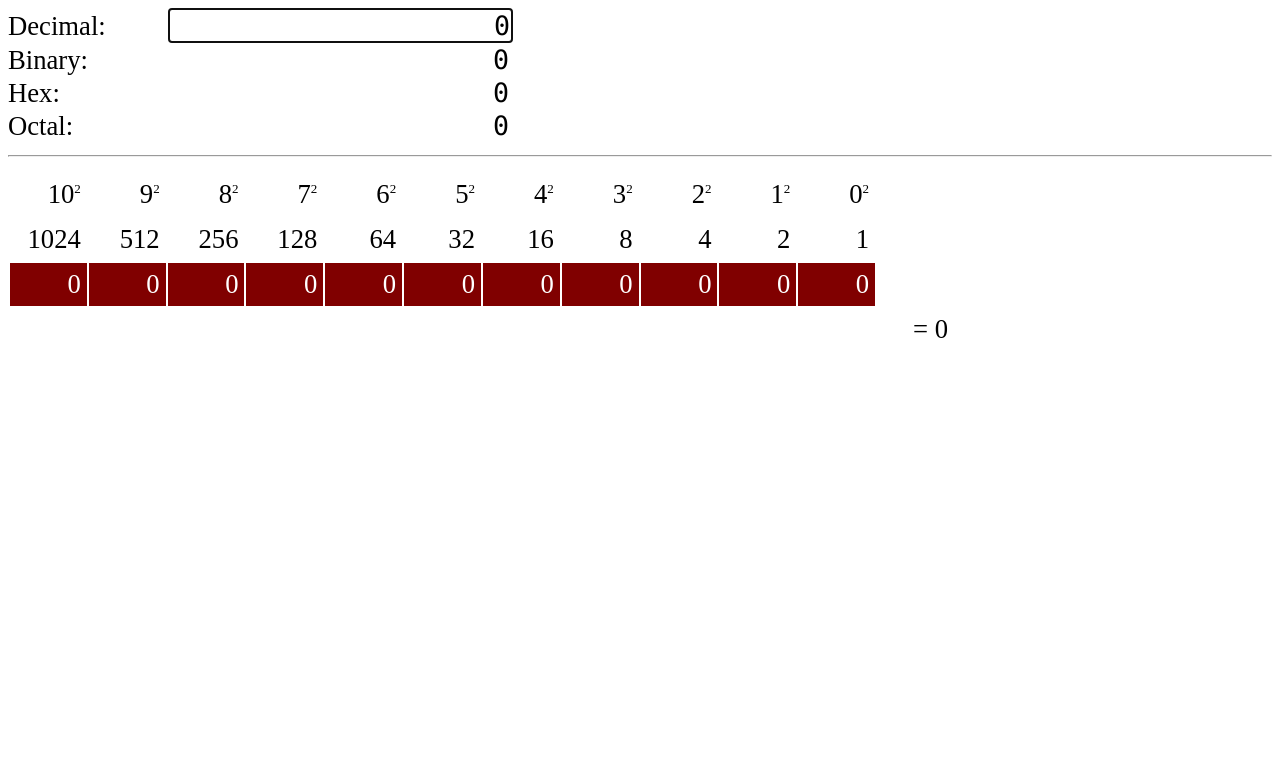
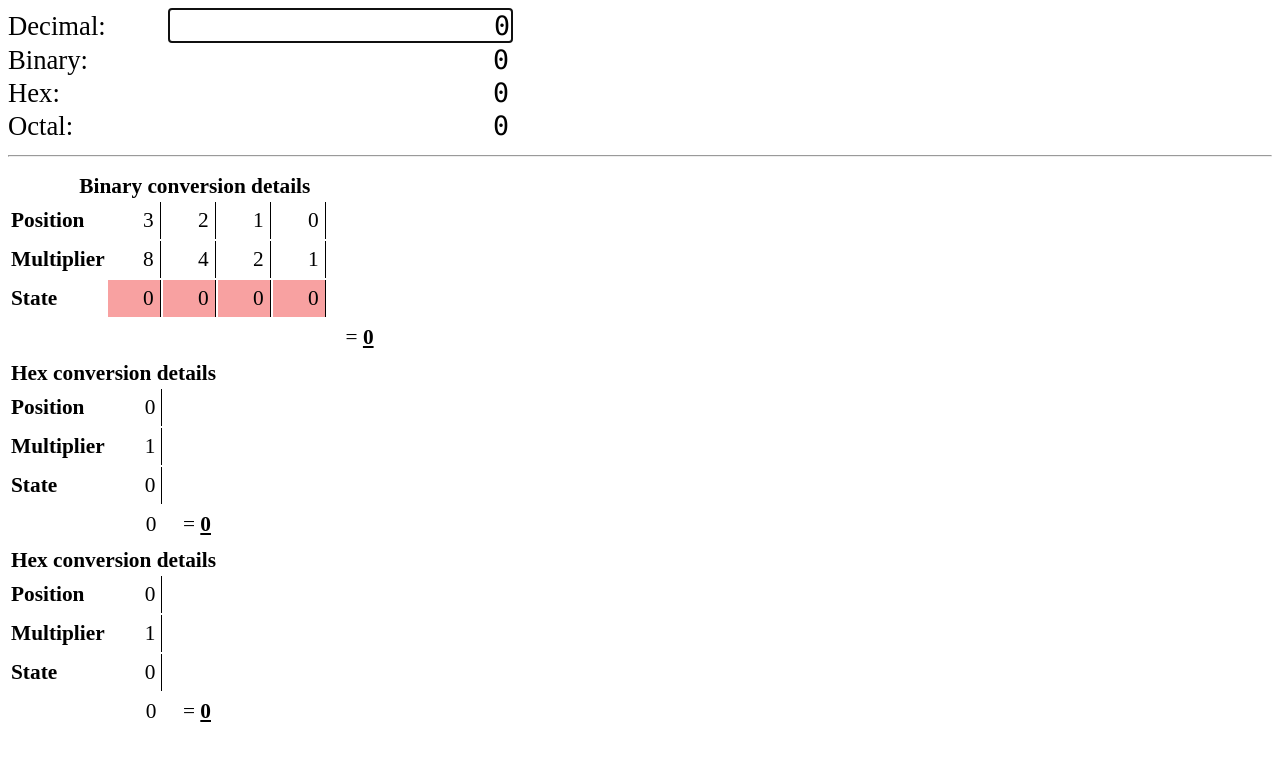
Before and after one commit to fstender/decbinhexoct, a Gatsby site: page / in a window 1280 px wide. Built offline with nearby package versions, Linux system fonts and the light colour scheme; Gatsby itself is replaced by a stand-in of ours.

Commit message:
Added hex and octal details

```diff
--- a/package.json
+++ b/package.json
@@ -34,7 +34,11 @@
     "rimraf": "^2.6.3"
   },
   "keywords": [
-    "decimal", "binary", "hex", "octal", "converter"
+    "decimal",
+    "binary",
+    "hex",
+    "octal",
+    "converter"
   ],
   "license": "MIT"
 }
--- a/src/assets/styles/main.css
+++ b/src/assets/styles/main.css
@@ -20,23 +20,33 @@ span.label {
 }
 
 table.details {
-    table-layout: fixed;
-    width: 75%;
     text-align: right;
+    font-size: 16pt;
+}
+
+table.details th {
+    text-align: left;
+}
+
+table.details th.center {
+    text-align: center;
 }
 
 table.details td {
     padding: 6px;
+    min-width: 40px;
 }
 
-td.bit_on {
-    background-color: seagreen;
-    color: white;
+table.details td.br {
+    border-right: 1px solid black;
 }
 
-td.bit_off {
-    background-color: maroon;
-    color: white;
+table.details td.on {
+    background-color: #c4eec4;
+}
+
+table.details td.off {
+    background-color: #f8a1a1;
 }
 
 sup {
--- a/src/components/BinaryDetails.js
+++ b/src/components/BinaryDetails.js
@@ -1,49 +1,77 @@
 import React from 'react';
 
 class BinaryDetails extends React.Component {
-
-  constructor(props) {
-    super(props);
-  }
-
-
-  toBinary(value) {
-    let number = Number.parseInt(value);
-    return Number.isNaN(number) ? '' : number.toString(2);
-  }
-
   sumOperand(bitset, bitvalue, value) {
     let remainder = value - bitvalue;
     if (remainder > bitvalue) {
-      return bitset ? "+ " + bitvalue : "";
+      return bitset ? '+ ' + bitvalue : '';
     }
-    return bitset ? bitvalue : "";
+    return bitset ? bitvalue : '';
+  }
+
+  neededNumberOfBits(value) {
+    for (let i = 3; i < 20; i++) {
+      let bitvalue = Math.pow(2, i);
+      if (value - bitvalue < bitvalue) {
+        return i;
+      }
+    }
+    return 20;
   }
 
   render() {
     const value = this.props.value;
 
-    let x0 = [];
-    let x1 = [];
-    let x2 = [];
-    let x3 = [];
-    for (let i = 10; i >= 0; i--) {
+    const needed = this.neededNumberOfBits(value);
+    let row1 = [],
+      row2 = [],
+      row3 = [],
+      row4 = [];
+    for (let i = needed; i >= 0; i--) {
       let bitvalue = Math.pow(2, i);
       let bitset = (value & bitvalue) === bitvalue;
-      x0.push(<td>{i}<sup>2</sup></td>);
-      x1.push(<td>{bitvalue}</td>);
-      x2.push(<td className={bitset ? "bit_on" : "bit_off"}>{bitset ? "1" : "0"}</td>);
-      x3.push(<td>{this.sumOperand(bitset, bitvalue, value)}</td>);
+      row1.push(<td className="br">{i}</td>);
+      row2.push(<td className="br">{bitvalue}</td>);
+      row3.push(
+        <td className={bitset ? 'br on' : 'br off'}>
+          {bitset ? '1' : '0'}
+        </td>
+      );
+      row4.push(<td>{this.sumOperand(bitset, bitvalue, value)}</td>);
     }
-    x3.push(<td>= {value}</td>);
 
     return (
       <div>
         <table className="details">
-          <tr>{x0}</tr>
-          <tr>{x1}</tr>
-          <tr>{x2}</tr>
-          <tr>{x3}</tr>
+          <thead>
+            <tr>
+              <th colspan={needed + 3} className="center">Binary conversion details</th>
+            </tr>
+          </thead>
+          <tbody>
+            <tr>
+              <th>Position</th>
+              {row1}
+            </tr>
+            <tr>
+              <th>Multiplier</th>
+              {row2}
+            </tr>
+            <tr>
+              <th>State</th>
+              {row3}
+            </tr>
+            <tr>
+              <th />
+              {row4}
+              <td>
+                ={' '}
+                <u>
+                  <strong>{value}</strong>
+                </u>
+              </td>
+            </tr>
+          </tbody>
         </table>
       </div>
     );
--- /dev/null
+++ b/src/components/ByteDetails.js
@@ -0,0 +1,75 @@
+import React from 'react';
+
+class ByteDetails extends React.Component {
+  toHex(value, base) {
+    let number = Number.parseInt(value);
+    return Number.isNaN(number) ? '' : number.toString(base);
+  }
+
+  sumOperand(bytevalue, byte, value, base) {
+    let tmp = bytevalue * parseInt(byte, base);
+    if ((value - tmp) > tmp) {
+      return '+ ' + tmp;
+    }
+    return tmp;
+  }
+
+  render() {
+    const value = this.props.value;
+    const base = this.props.base;
+
+    const valueAsHex = this.toHex(value, base);
+    const needed = valueAsHex.length;
+
+    let row1 = [],
+      row2 = [],
+      row3 = [],
+      row4 = [];
+    for (let i = needed - 1; i >= 0; i--) {
+      let bytevalue = Math.pow(base, i);
+      let byte = valueAsHex[valueAsHex.length - i - 1];
+      row1.push(<td className="br">{i}</td>);
+      row2.push(<td className="br">{bytevalue}</td>);
+      row3.push(<td className="br">{byte}</td>);
+      row4.push(<td>{this.sumOperand(bytevalue, byte, value, base)}</td>);
+    }
+
+    return (
+      <div>
+        <table className="details">
+          <thead>
+            <tr>
+              <th colspan={needed + 3} className="center">Hex conversion details</th>
+            </tr>
+          </thead>
+          <tbody>
+            <tr>
+              <th>Position</th>
+              {row1}
+            </tr>
+            <tr>
+              <th>Multiplier</th>
+              {row2}
+            </tr>
+            <tr>
+              <th>State</th>
+              {row3}
+            </tr>
+            <tr>
+              <th />
+              {row4}
+              <td>
+                ={' '}
+                <u>
+                  <strong>{value}</strong>
+                </u>
+              </td>
+            </tr>
+          </tbody>
+        </table>
+      </div>
+    );
+  }
+}
+
+export default ByteDetails;
--- a/src/components/Converter.js
+++ b/src/components/Converter.js
@@ -5,6 +5,7 @@ import BinaryOutput from './BinaryOutput';
 import HexOutput from './HexOutput';
 import OctalOutput from './OctalOutput';
 import BinaryDetails from './BinaryDetails';
+import ByteDetails from './ByteDetails';
 
 class Converter extends React.Component {
     constructor(props) {
@@ -28,6 +29,8 @@ class Converter extends React.Component {
             <OctalOutput value={decimal}></OctalOutput>
             <hr></hr>
             <BinaryDetails value={decimal}></BinaryDetails>
+            <ByteDetails value={decimal} base={16}></ByteDetails>
+            <ByteDetails value={decimal} base={8}></ByteDetails>
         </div>
       );
     }
--- a/src/pages/index.js
+++ b/src/pages/index.js
@@ -2,9 +2,8 @@ import React from 'react';
 
 import Layout from '../components/layout';
 import Footer from '../components/Footer';
-import Converter from "../components/Converter"
+import Converter from '../components/Converter';
 import Header from '../components/Header';
-
 
 const IndexPage = () => (
   <Layout>
@@ -13,7 +12,7 @@ const IndexPage = () => (
     <div id="wrapper">
       <section id="intro">
         <div className="inner">
-          <Converter></Converter>
+          <Converter />
         </div>
       </section>
     </div>
```
